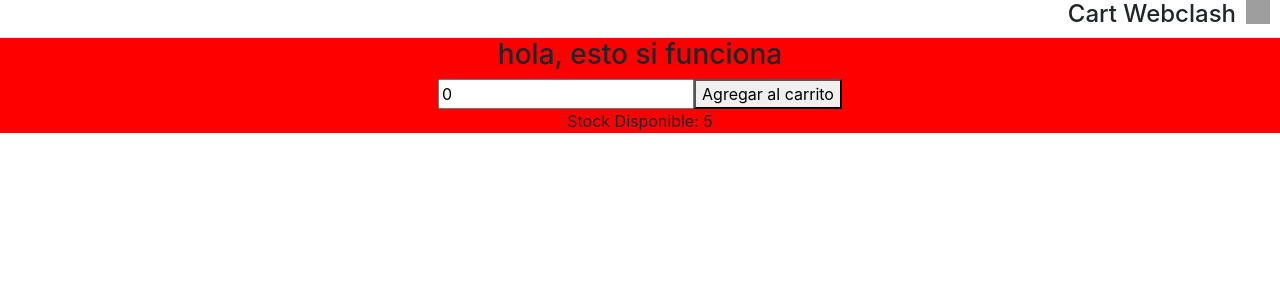
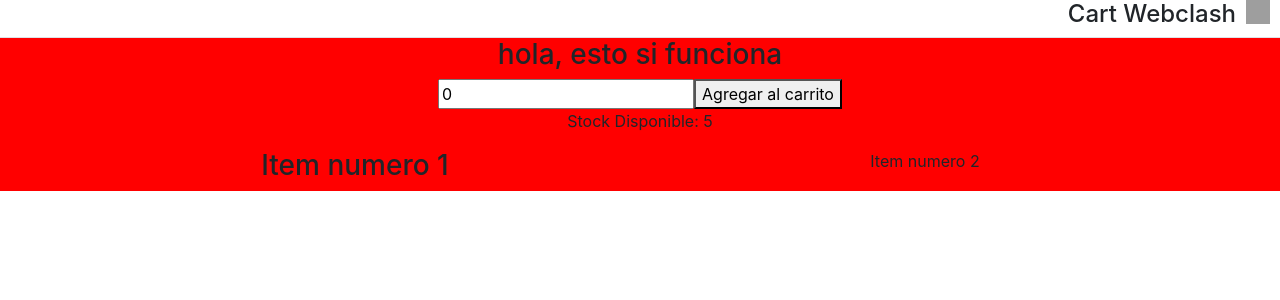
Before and after one commit to alonsooteroseminario/webclash-react, a React (Create React App) app: page / in a window 1280 px wide. Shown: the top 300 px of the page. Built offline with nearby package versions, Linux system fonts and the light colour scheme; grey boxes are pictures that could not be loaded.

Commit message:
actualizado desafio clase 6  oficina 02 febrero

```diff
--- /dev/null
+++ b/src/Components/Item.js
@@ -0,0 +1,35 @@
+import React, { useState, useEffect } from 'react';
+
+function Item ({ item }) {
+    const Resultado = new Promise( (resolve, reject) => {
+        setTimeout( () => {
+            resolve('Se ejecuto la funcion');
+        }, 3000);
+    })
+
+    Resultado.then( e => {
+        console.log(e);
+    })
+
+
+    return (
+        <div>
+            <section>
+              <div className="container">
+                <div className="row">
+                  <div className="col-lg-6 col-md-6 sm-mt-5">
+                    <h3>Item numero 1</h3>
+                  </div>
+                  <div className="col-lg-6 col-md-6 mt-5 mt-lg-0">
+                    <div className="product-details">
+                    <p>Item numero 2</p>
+                    </div>
+                  </div>
+                </div>
+              </div>
+            </section>
+        </div>
+    )
+}
+
+export default Item;
--- /dev/null
+++ b/src/Components/ItemList.js
@@ -0,0 +1,10 @@
+import React, { useState, useEffect } from 'react';
+import Item from './Item';
+
+function ItemList ({ items }) {
+    return (
+        <Item />
+    )
+}
+
+export default ItemList;
--- a/src/Components/ItemListContainer.js
+++ b/src/Components/ItemListContainer.js
@@ -1,6 +1,6 @@
 import React from 'react';
 import ItemCount from './ItemCount';
-
+import ItemList from './ItemList';
 
 
 const ItemListContainer = (props) => {
@@ -8,6 +8,7 @@ const ItemListContainer = (props) => {
         <div style={{ background: 'red' }}>
             <h3>hola{props.greeting}</h3>
             <ItemCount initial="0" stock="5" />
+            <ItemList />
         </div>
     );
 }
```
Also changed, not shown: 1 other file (tests, documents, lock files or other folders).
